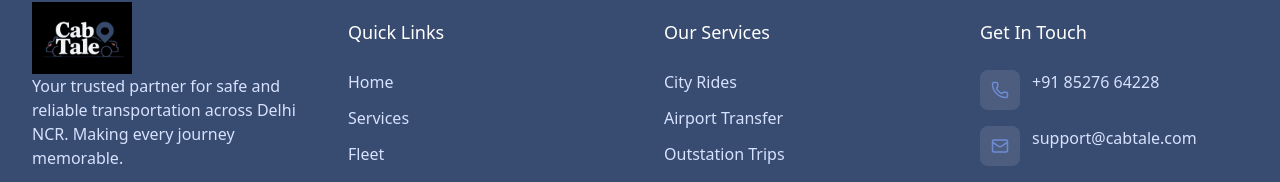
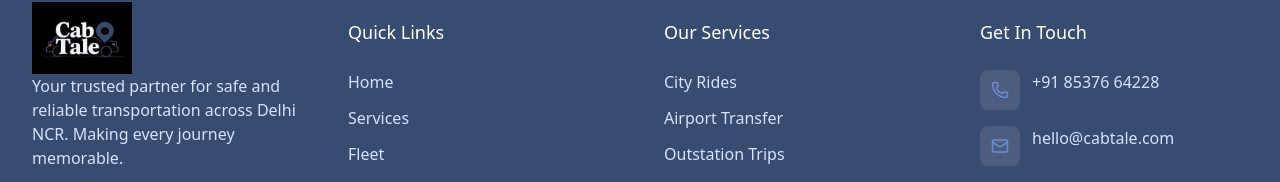
Before and after one commit to Nikhilpancholi/cab-tale, a React (Vite) app: page /apply-now in a window 1280 px wide. Shown: the part 2242-2424 px from the top of the page. Built offline with nearby package versions, Linux system fonts and the light colour scheme.

Commit message:
footer changes

```diff
--- a/src/components/Footer.jsx
+++ b/src/components/Footer.jsx
@@ -150,7 +150,7 @@ export function Footer() {
                   <Phone size={18} style={{ color: 'var(--cabtale-soft-royal)' }} />
                 </div>
                 <div>
-                  <p style={{ color: 'var(--cabtale-light-periwinkle)' }}>+91 85276 64228 </p>
+                  <p style={{ color: 'var(--cabtale-light-periwinkle)' }}>+91 85376 64228 </p>
                 </div>
               </li>
               <li className="flex items-start gap-3">
@@ -160,7 +160,7 @@ export function Footer() {
                 >
                   <Mail size={18} style={{ color: 'var(--cabtale-soft-royal)' }} />
                 </div>
-                <p style={{ color: 'var(--cabtale-light-periwinkle)' }}>support@cabtale.com</p>
+                <p style={{ color: 'var(--cabtale-light-periwinkle)' }}>hello@cabtale.com</p>
               </li>
               <li className="flex items-start gap-3">
                 <div
```
